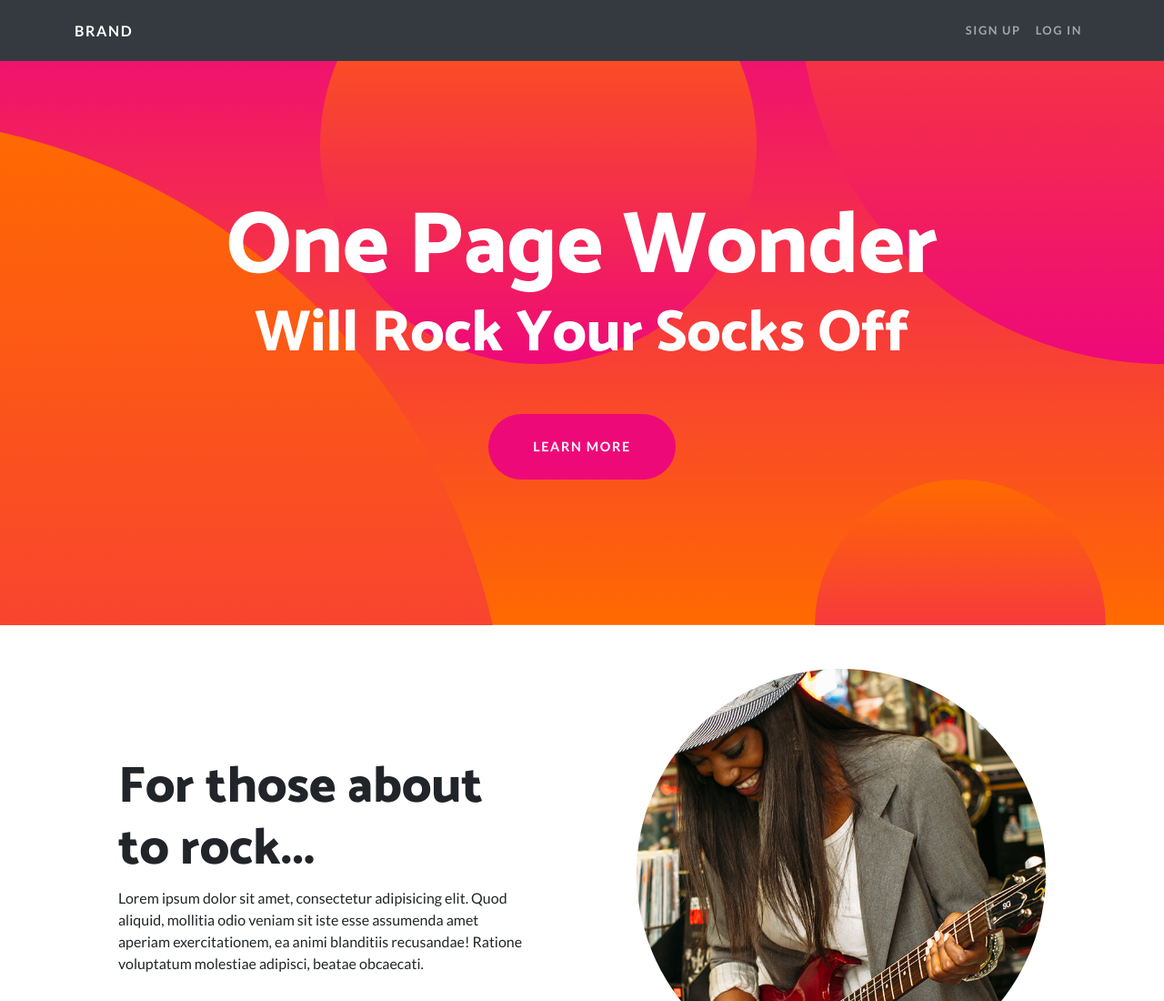
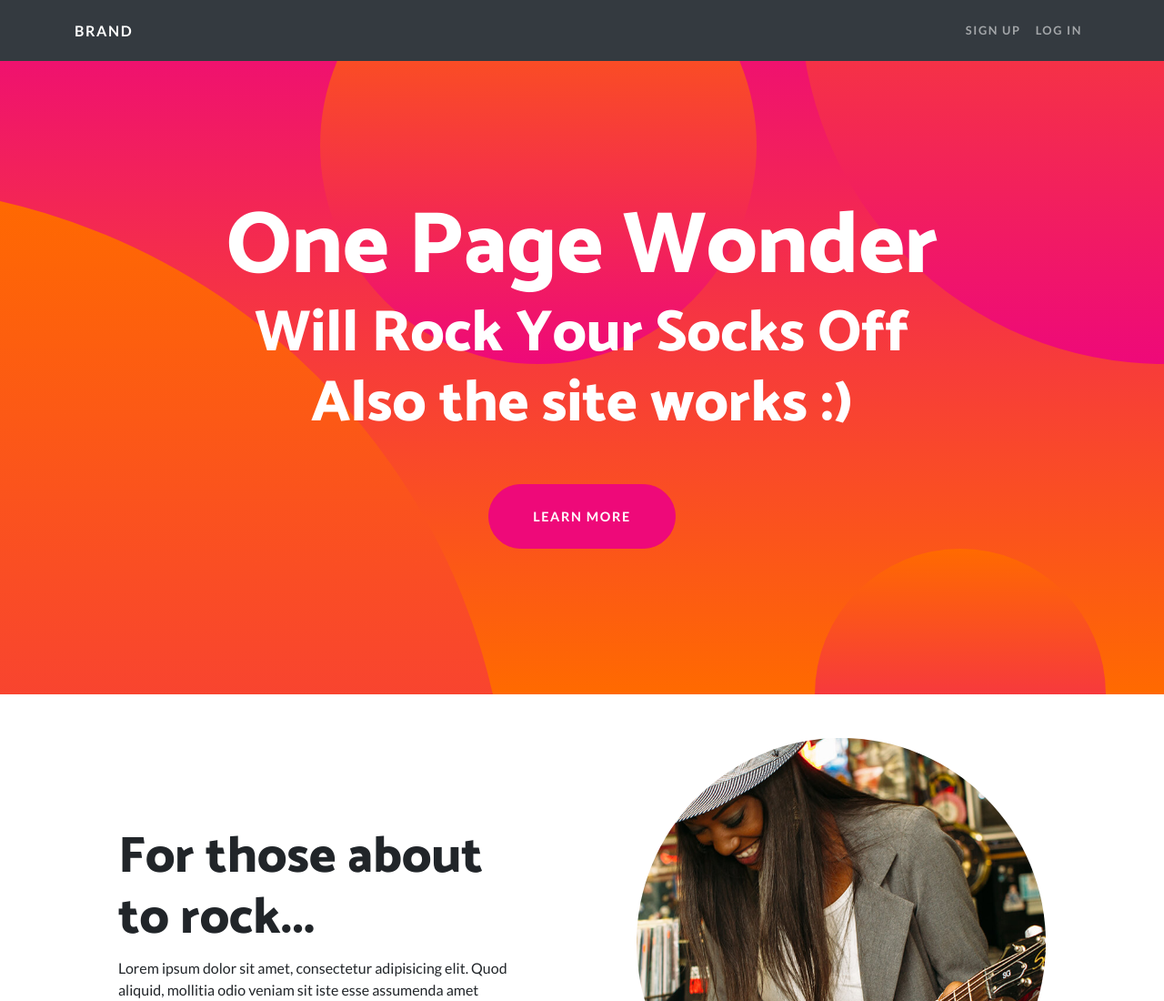
Before and after one commit to rverspaij/migration-support-services-code, a plain HTML site: page index.html in a window 1280 px wide. Shown: the top 1100 px of the page at 91% size. Drawn offline with Linux system fonts and the light colour scheme.

Commit message:
Update index.html

```diff
--- a/index.html
+++ b/index.html
@@ -25,7 +25,7 @@
         <div class="masthead-content">
             <div class="container">
                 <h1 class="masthead-heading mb-0">One Page Wonder</h1>
-                <h2 class="masthead-subheading mb-0">Will Rock Your Socks Off</h2><a class="btn btn-primary btn-xl rounded-pill mt-5" role="button" href="#">Learn More</a>
+                <h2 class="masthead-subheading mb-0">Will Rock Your Socks Off<br>Also the site works :)</h2><a class="btn btn-primary btn-xl rounded-pill mt-5" role="button" href="#">Learn More</a>
             </div>
         </div>
         <div class="bg-circle-1 bg-circle"></div>
```
